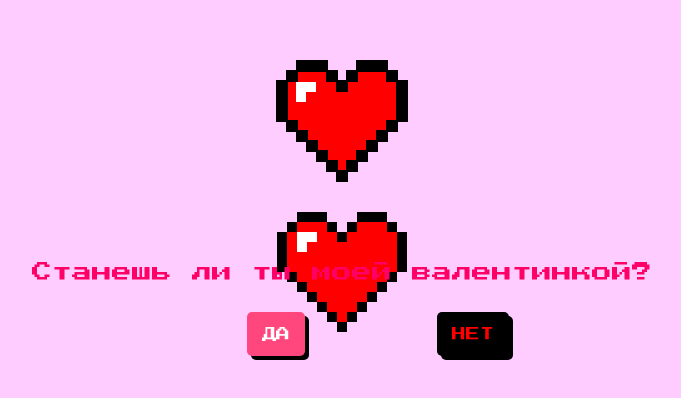
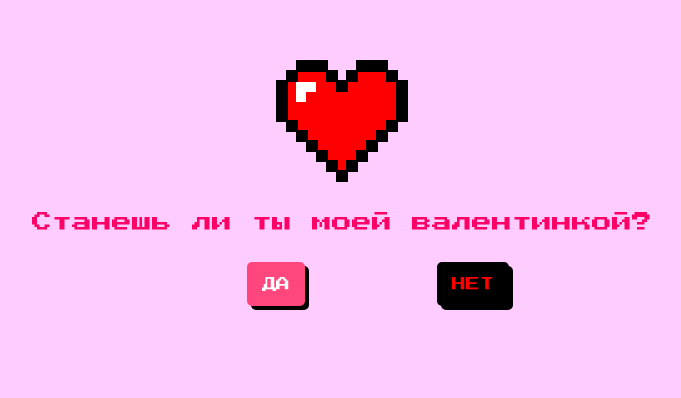
Before and after one commit to OlegPazny/valentine_card, a plain HTML site: page index.html in a window 1280 px wide. Shown: the part 1690-2088 px from the top of the page, without its empty margins (298-979 px from the left). Drawn offline with Linux system fonts and the light colour scheme.

Commit message:
убрал сердечко

```diff
--- a/index.html
+++ b/index.html
@@ -18,9 +18,6 @@
         <div class="heart pulse"></div>
       </div>
     <div class="final-section">
-        <div class="main">
-            <div class="heart"></div>
-        </div>
         <div>Станешь ли ты моей валентинкой?</div>
         <div class="buttons-container">
             <div class="button-wrapper">
```
